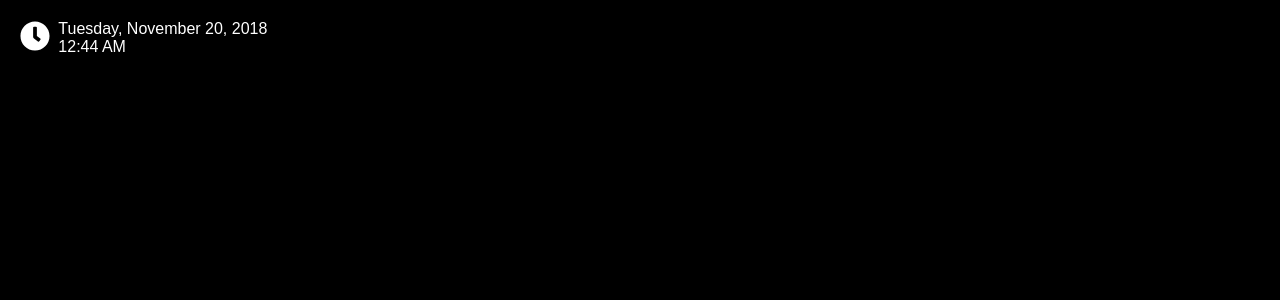
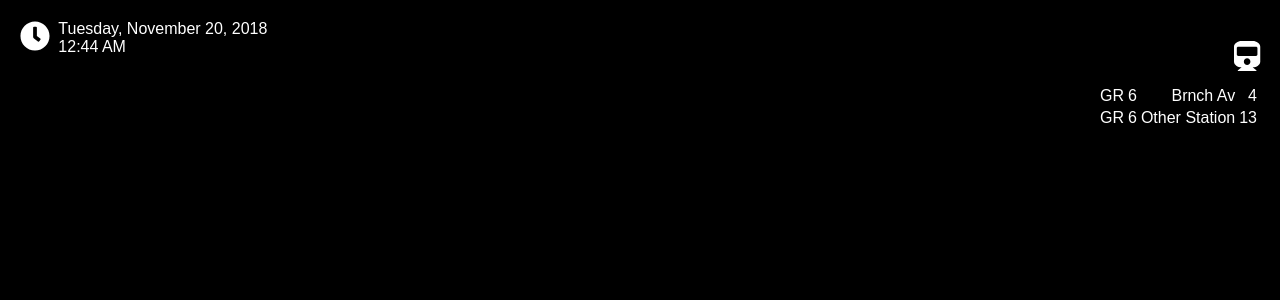
Before and after one commit to nas5w/react-mirror, a React (Create React App) app in the folder client/: page / in a window 1280 px wide. Shown: the top 300 px of the page. Built offline with nearby package versions, Linux system fonts and the light colour scheme; no server answers; a web font is replaced by a local one.

Commit message:
Mock metro interface

```diff
--- a/client/src/App.js
+++ b/client/src/App.js
@@ -1,6 +1,7 @@
 import React, { Component } from 'react';
 import Clock from './clock/Clock';
 import Weather from './weather/Weather';
+import Metro from './metro/Metro';
 import './App.css';
 
 class App extends Component {
@@ -53,6 +54,7 @@ class App extends Component {
         </div>
         <div className="Right-sidebar">
           <Weather weather={this.state.weather} />
+          <Metro />
         </div>
       </div>
     );
--- /dev/null
+++ b/client/src/metro/Metro.css
@@ -0,0 +1,10 @@
+.Train-icon {
+	float: right;
+	font-size: 30px;
+	margin-bottom: 10px;
+}
+
+.Train-schedule {
+	float: right;
+	text-align: right;
+}
--- /dev/null
+++ b/client/src/metro/Metro.js
@@ -0,0 +1,33 @@
+import React, { Component } from 'react';
+import { FontAwesomeIcon } from '@fortawesome/react-fontawesome';
+import { faTrain } from '@fortawesome/free-solid-svg-icons';
+import './Metro.css';
+
+class Metro extends Component {
+  render() {
+    return (
+      <div className="Metro">
+        <div className="Train-icon">
+          <FontAwesomeIcon icon={faTrain} />
+        </div>
+        <div className="clear"></div>
+        <table className="Train-schedule">
+          <tr className="Train-row">
+            <td>GR</td>
+            <td>6</td>
+            <td>Brnch Av</td>
+            <td>4</td>
+          </tr>
+          <tr className="Train-row">
+            <td>GR</td>
+            <td>6</td>
+            <td>Other Station</td>
+            <td>13</td>
+          </tr>
+        </table>
+      </div>
+    );
+  }
+}
+
+export default Metro;
--- a/client/src/weather/Weather.css
+++ b/client/src/weather/Weather.css
@@ -1,3 +1,7 @@
+.Weather {
+	margin-bottom: 20px;
+}
+
 .Current-temperature {
 	font-size: 35px;
 	float: right;
```
